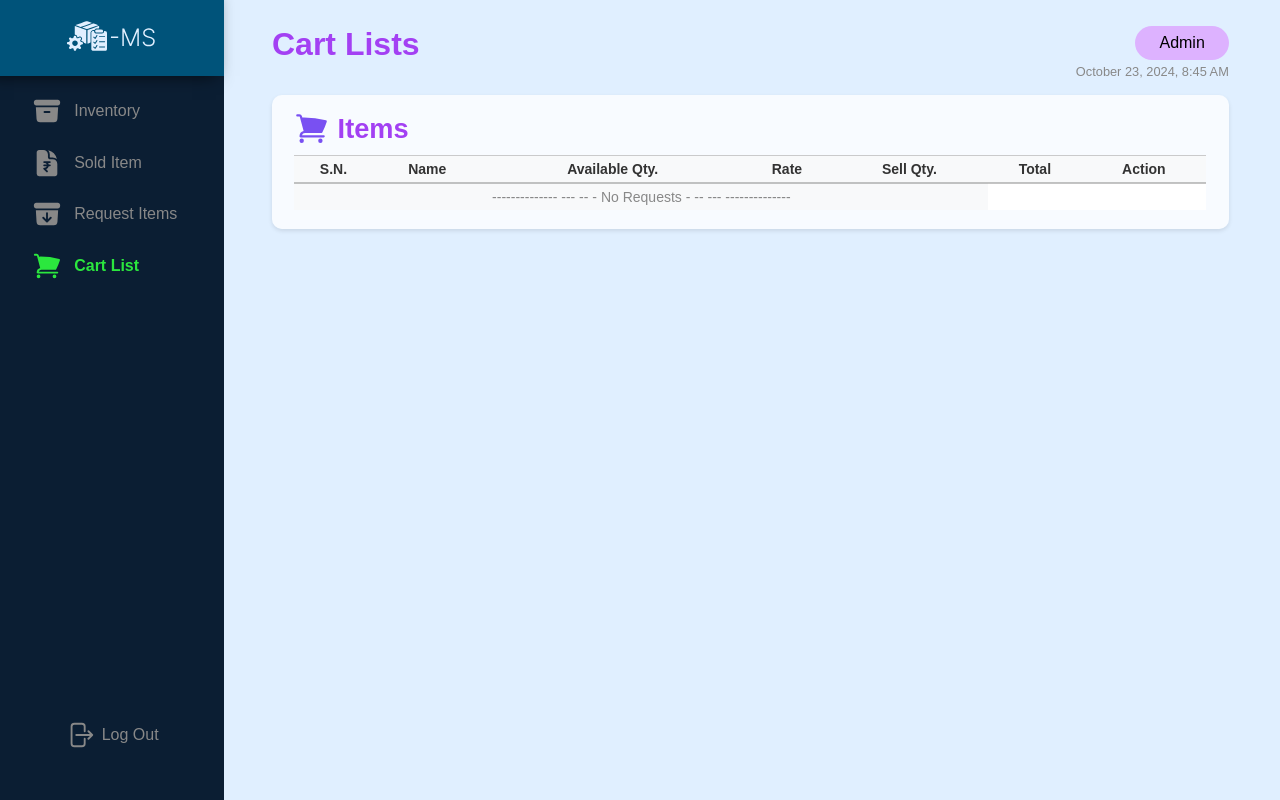
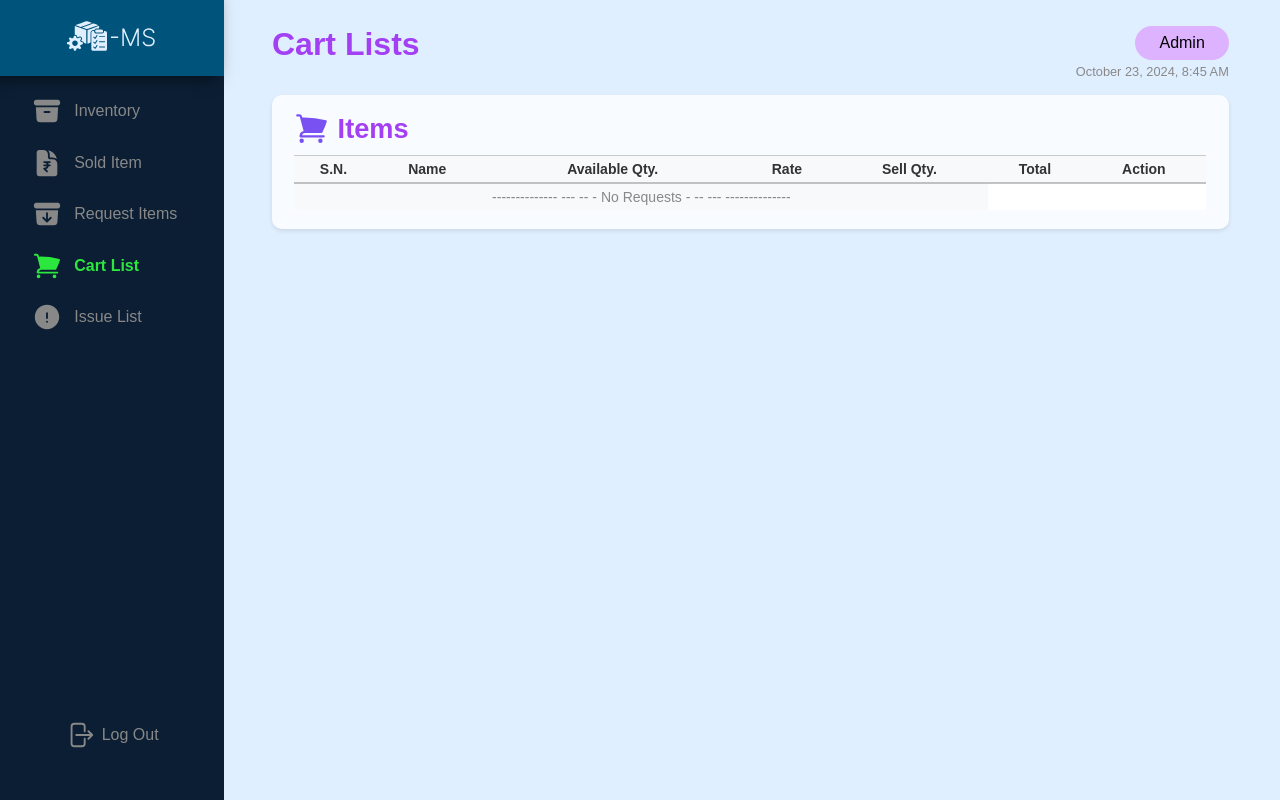
Before and after one commit to Aatish250/IMS, a PHP site: page /Staff/Cart/cart.php in a window 1280 px wide. Run offline with PHP 8.4, Linux system fonts and the light colour scheme; a user stored in the database is signed in; data that the repository does not hold is empty.

Commit message:
AM: Added Issue link

```diff
--- a/Staff/rootAside-Staff.php
+++ b/Staff/rootAside-Staff.php
@@ -58,6 +58,16 @@
             Cart List
           </a>
         </li>
+        <li class="list-row">
+          <a href="../Issue/">
+            <svg xmlns="http://www.w3.org/2000/svg" viewBox="0 0 24 24" fill="currentColor" class="size-6 icon">
+              <path fill-rule="evenodd"
+                d="M2.25 12c0-5.385 4.365-9.75 9.75-9.75s9.75 4.365 9.75 9.75-4.365 9.75-9.75 9.75S2.25 17.385 2.25 12ZM12 8.25a.75.75 0 0 1 .75.75v3.75a.75.75 0 0 1-1.5 0V9a.75.75 0 0 1 .75-.75Zm0 8.25a.75.75 0 1 0 0-1.5.75.75 0 0 0 0 1.5Z"
+                clip-rule="evenodd" />
+            </svg>
+            Issue List
+          </a>
+        </li>
       </ul>
       <form method="POST">
         <button name="log-out" class="logout">
```
